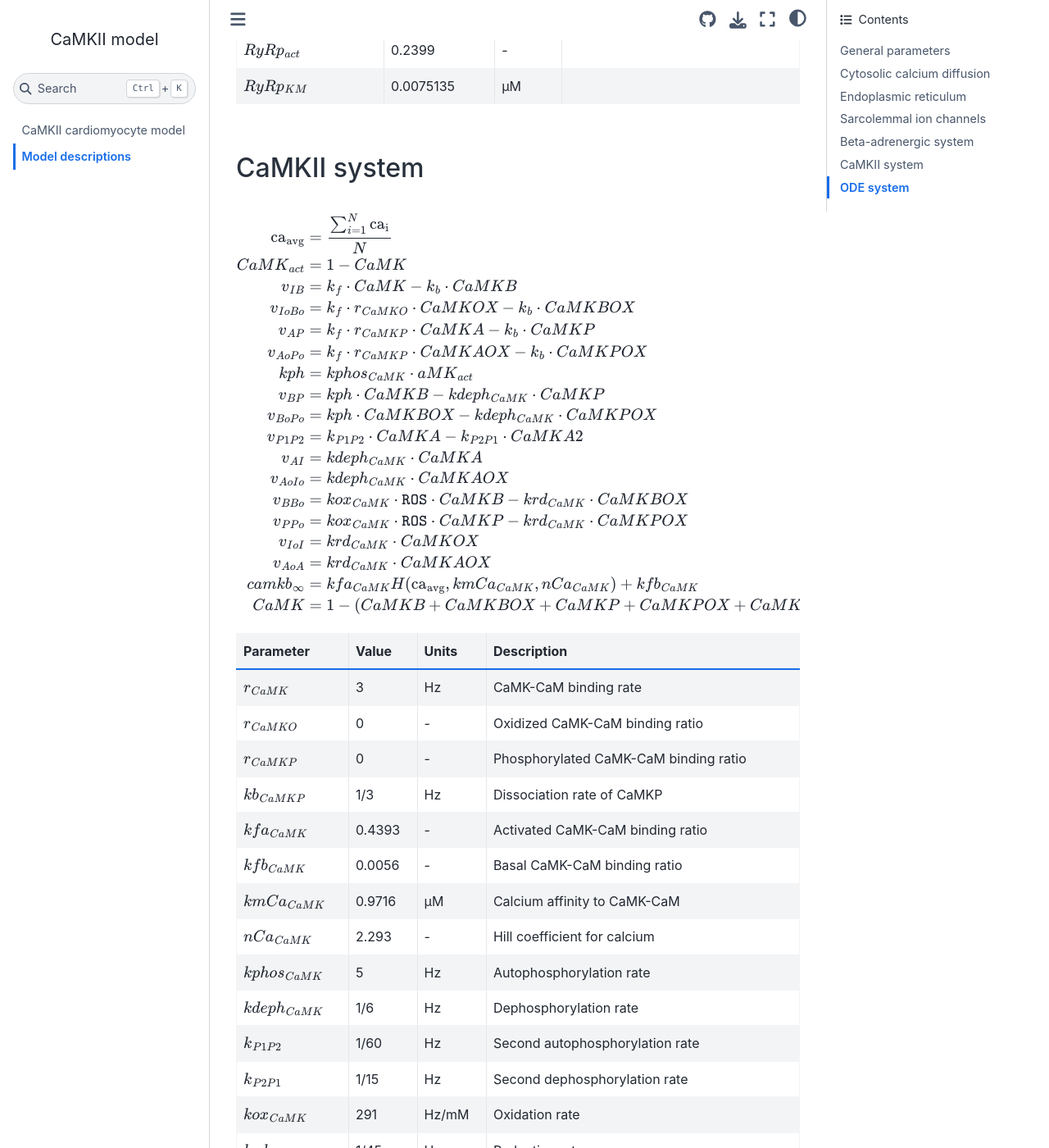
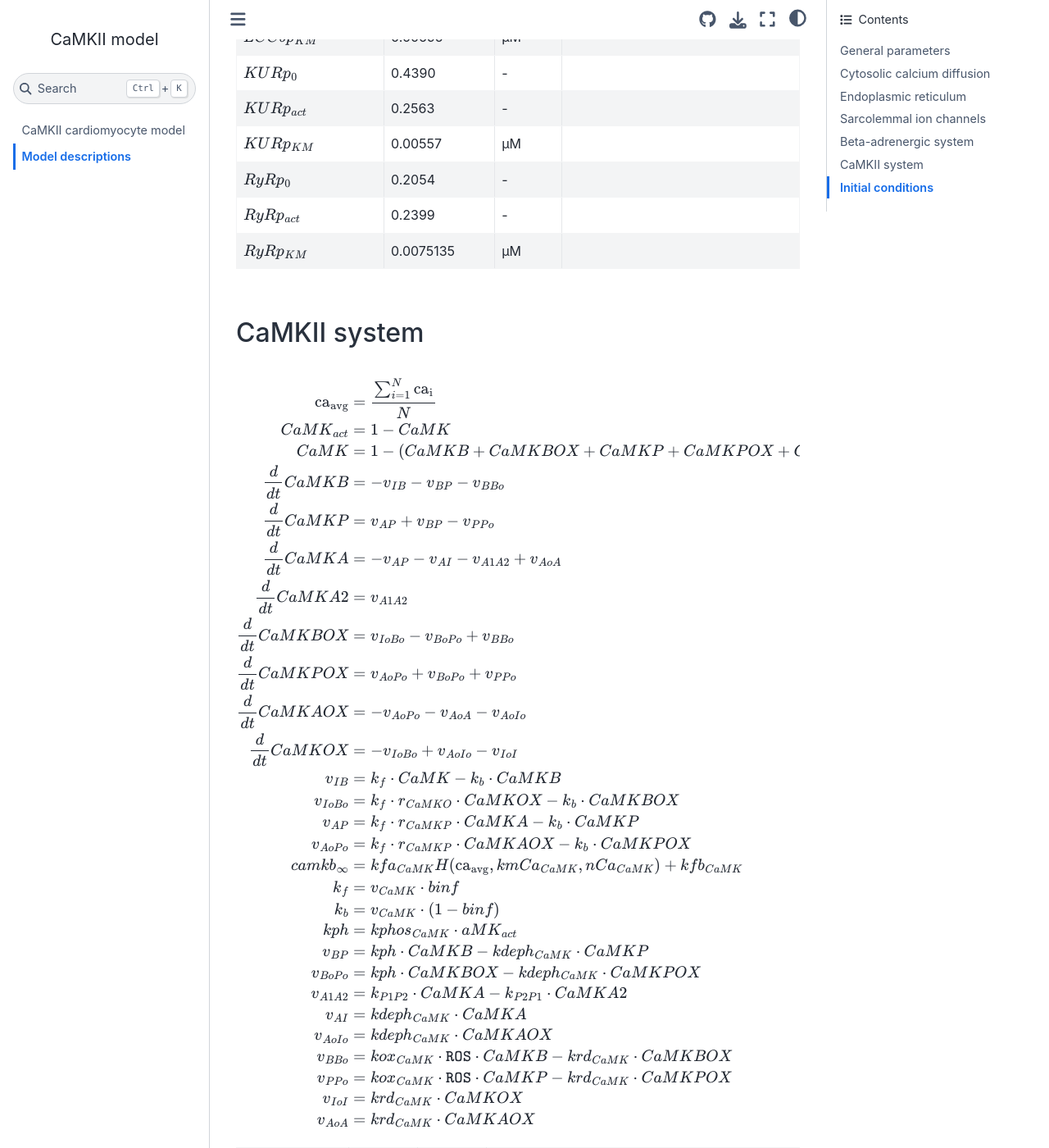
Before and after one commit to ntumitolab/camkii-cardiomyocyte-model, a Jupyter Book: the page built from docs/modeldesc.md, in a window 1280 px wide and 1400 px high, scrolled down 11213 px. Shown: the whole window at 82% size. Built offline with Jupyter Book 1.0.4 settings and Sphinx 7.4.7 and the Sphinx Book theme 1.1.4, drawn with Linux system fonts in a browser that asks for light colours; pages that are not in the unit, such as notebooks, are missing from menus; some of the changed text lies outside the part shown.

Commit message:
complete model desc?

```diff
--- a/docs/modeldesc.md
+++ b/docs/modeldesc.md
@@ -162,6 +162,14 @@
 | $fracPKA_{PLBo}$ | 0.920245       | -     |                                        |
 
 ## Sarcolemmal ion channels
+
+$$
+\begin{align}
+C_m \frac{d}{dt} \mathrm{V_m} &= -(I_{Nab} + I_{NaCa} + I_{CaL} + I_{CaT} + I_{f} + I_{to} + I_{K1} + I_{Ks} + I_{Kr} + I_{Na} + I_{NaK} + I_{Cab} + I_{stim}) \\
+\frac{d}{dt} \mathrm{na_i} &= -(I_{fNa} + I_{Nab} + I_{Na} + 3 I_{NaCa} + 3 I_{NaK}) \frac{A_{cap} C_m}{ F V_{myo}} \\
+\frac{d}{dt} \mathrm{k_i} &= -(I_{fK} + I_{to} + I_{K1} + I_{Ks} + I_{Kr} + I_{stim} - 2 I_{NaK})\\
+\end{align}
+$$
 
 ### Sodium channels
 
@@ -370,28 +378,38 @@
 \begin{align}
 \mathrm{ca_{avg}} &= \frac{\sum^N_{i=1} \mathrm{ca_i}}{N} \\
 CaMK_{act} &= 1 - CaMK \\
+CaMK &= 1 - (CaMKB + CaMKBOX + CaMKP + CaMKPOX + CaMKA + CaMKA2 + CaMKAOX + CaMKOX) \\
+\frac{d}{dt} CaMKB &= -v_{IB} - v_{BP} - v_{BBo} \\
+\frac{d}{dt} CaMKP &= v_{AP} + v_{BP} - v_{PPo} \\
+\frac{d}{dt} CaMKA &= -v_{AP} - v_{AI} - v_{A1A2} + v_{AoA} \\
+\frac{d}{dt} CaMKA2 &= v_{A1A2} \\
+\frac{d}{dt} CaMKBOX &= v_{IoBo} - v_{BoPo} + v_{BBo} \\
+\frac{d}{dt} CaMKPOX &= v_{AoPo} + v_{BoPo} + v_{PPo} \\
+\frac{d}{dt} CaMKAOX &= -v_{AoPo} - v_{AoA} - v_{AoIo} \\
+\frac{d}{dt} CaMKOX &= -v_{IoBo} + v_{AoIo} - v_{IoI} \\
 v_{IB} &= k_f \cdot CaMK - k_b \cdot CaMKB \\
 v_{IoBo} &= k_f \cdot r_{CaMKO} \cdot CaMKOX - k_b \cdot CaMKBOX \\
 v_{AP} &= k_f \cdot r_{CaMKP} \cdot CaMKA - k_b \cdot CaMKP \\
 v_{AoPo} &= k_f \cdot r_{CaMKP} \cdot CaMKAOX - k_b \cdot CaMKPOX \\
+camkb_\infty &= kfa_{CaMK} H(\mathrm{ca_{avg}}, kmCa_{CaMK}, nCa_{CaMK}) + kfb_{CaMK} \\
+k_f &= v_{CaMK} \cdot binf \\
+k_b &= v_{CaMK} \cdot (1 - binf) \\
 kph &= kphos_{CaMK} \cdot aMK_{act}  \\
 v_{BP} &= kph \cdot CaMKB - kdeph_{CaMK} \cdot CaMKP \\
 v_{BoPo} &= kph \cdot CaMKBOX - kdeph_{CaMK} \cdot CaMKPOX \\
-v_{P1P2} &= k_{P1P2} \cdot CaMKA - k_{P2P1} \cdot CaMKA2 \\
+v_{A1A2} &= k_{P1P2} \cdot CaMKA - k_{P2P1} \cdot CaMKA2 \\
 v_{AI} &= kdeph_{CaMK} \cdot CaMKA \\
 v_{AoIo} &= kdeph_{CaMK} \cdot CaMKAOX \\
-v_{BBo} &= kox_{CaMK} \cdot \mathtt{ROS} \cdot CaMKB - krd_{CaMK} \cdot  CaMKBOX \\
-v_{PPo} &= kox_{CaMK} \cdot \mathtt{ROS} \cdot CaMKP - krd_{CaMK} \cdot  CaMKPOX \\
+v_{BBo} &= kox_{CaMK} \cdot \mathtt{ROS} \cdot CaMKB - krd_{CaMK} \cdot CaMKBOX \\
+v_{PPo} &= kox_{CaMK} \cdot \mathtt{ROS} \cdot CaMKP - krd_{CaMK} \cdot CaMKPOX \\
 v_{IoI} &= krd_{CaMK} \cdot CaMKOX \\
 v_{AoA} &= krd_{CaMK} \cdot CaMKAOX \\
-camkb_\infty &= kfa_{CaMK} H(\mathrm{ca_{avg}}, kmCa_{CaMK}, nCa_{CaMK}) + kfb_{CaMK} \\
-CaMK &= 1 - (CaMKB + CaMKBOX + CaMKP + CaMKPOX + CaMKA + CaMKA2 + CaMKAOX + CaMKOX) \\
 \end{align}
 $$
 
 | Parameter      | Value  | Units | Description                           |
 | -------------- | ------ | ----- | ------------------------------------- |
-| $r_{CaMK}$     | 3      | Hz    | CaMK-CaM binding rate                 |
+| $v_{CaMK}$     | 3      | Hz    | CaMK-CaM binding rate                 |
 | $r_{CaMKO}$    | 0      | -     | Oxidized CaMK-CaM binding ratio       |
 | $r_{CaMKP}$    | 0      | -     | Phosphorylated CaMK-CaM binding ratio |
 | $kb_{CaMKP}$   | 1/3    | Hz    | Dissociation rate of CaMKP            |
@@ -406,16 +424,4 @@
 | $kox_{CaMK}$   | 291    | Hz/mM | Oxidation rate                        |
 | $krd_{CaMK}$   | 1/45   | Hz    | Reduction rate                        |
 
-## ODE system
-
-$$
-\begin{align}
-\frac{d\mathrm{na_i}}{dt} &= -(I_{Na} + 3I_{NaCa} + 3I_{NaK})\frac{A_{cap}}{V_{myo}F} + (V_{NHE} - 3V_{NaCa}) \frac{V_{mito}}{V_{myo}} \\
-\frac{d[K^+]_i}{dt} &= -(I_{Ks} + I_{Kr} + I_{K1} + I_{Kp} + I_{Ca,K}-2I_{NaK})\frac{A_{cap}}{V_{myo}F} \\
-C_m\frac{dV_m}{dt} &= -(I_{Na} + I_{CaL} + I_{Kr} + I_{Ks} + I_{K1} + I_{Kp} + I_{NaCa} + I_{NaK} + I_{pCa} + I_{Ca, b} + I_{K_{ATP}} + I_{stim}) \\
-β_i &= \frac{(K_m^{CMDN} + [Ca^{2+}]_i)^2}{ (K_m^{CMDN} + [Ca^{2+}]_i)^2 + K_m^{CMDN}  \cdot  [CMDN]_{tot}} \\
-β_{SR} &= \frac{(K_m^{CSQN} + [Ca^{2+}]_{SR})^2}{(K_m^{CSQN} + [Ca^{2+}]_{SR})^2 + K_m^{CSQN}  \cdot  [CSQN]_{tot}} \\
-\frac{d[Ca^{2+}]_i}{dt} &= \beta_i(J_{xfer}\frac{V_{ss}}{V_{myo}} - J_{up} - J_{trpn} - (I_{Ca,b} -2I_{NaCa} + I_{pCa})\frac{A_{cap}}{2V_{myo}F} + (V_{NaCa} - V_{uni})\frac{V_{mito}}{V_{myo}}) \\
-\frac{d[Ca^{2+}]_{SR}}{dt} &= \beta_{SR}(J_{up}\frac{V_{myo}}{V_{SR}} - J_{rel}\frac{V_{ss}}{V_{SR}}) \\
-\end{align}
-$$
+## Initial conditions
```
